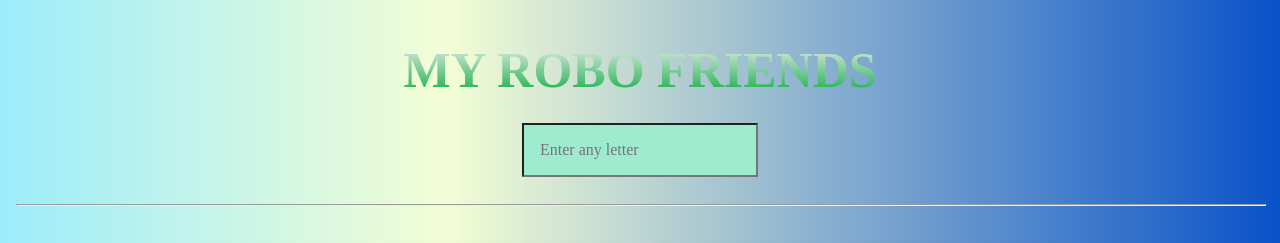
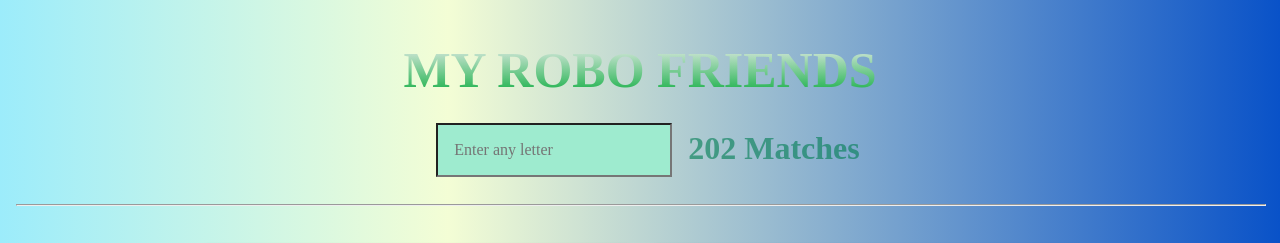
Before and after one commit to Reza-amiri10/myrobifriend, a React (Create React App) app: page / in a window 1280 px wide. Shown: the top 243 px of the page. Built offline with nearby package versions, Linux system fonts and the light colour scheme.

Commit message:
Add more changes

```diff
--- a/src/App.css
+++ b/src/App.css
@@ -13,9 +13,13 @@
 }
 input:focus {
   outline: none;
-  border: solid 4px rgb(54, 54, 247);
+  border: solid 4px rgb(4, 120, 156);
   background-color: white;
 }
 .main {
   margin-top: 180px;
 }
+
+.count {
+  color: rgba(6, 127, 87, 0.636);
+}
--- a/src/App.js
+++ b/src/App.js
@@ -24,12 +24,18 @@ class App extends Component {
         .toLowerCase()
         .includes(this.state.searchvalue.toLowerCase());
     });
+    const counts = filterRobots.length;
     return (
       <div className="App">
         <header className=" ma0 pa2 fixed top-0 left-0 right-0 z-999">
           <div>
             <h1 className="title mb1 dib">MY ROBO FRIENDS</h1>
-            <Search setChange={this.setSearChange} />
+            <div className="flex items-center justify-center w-100">
+              <Search setChange={this.setSearChange} />
+              <h1 className="count">
+                {counts > 0 ? `${counts} Matches` : "No Matches"}
+              </h1>
+            </div>
           </div>
         </header>
         <main className="main pa3">
```
